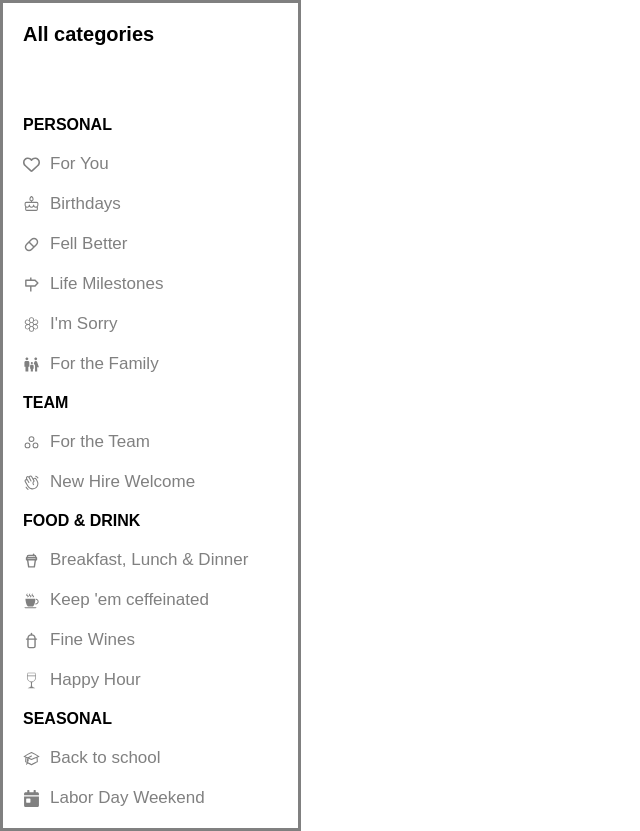
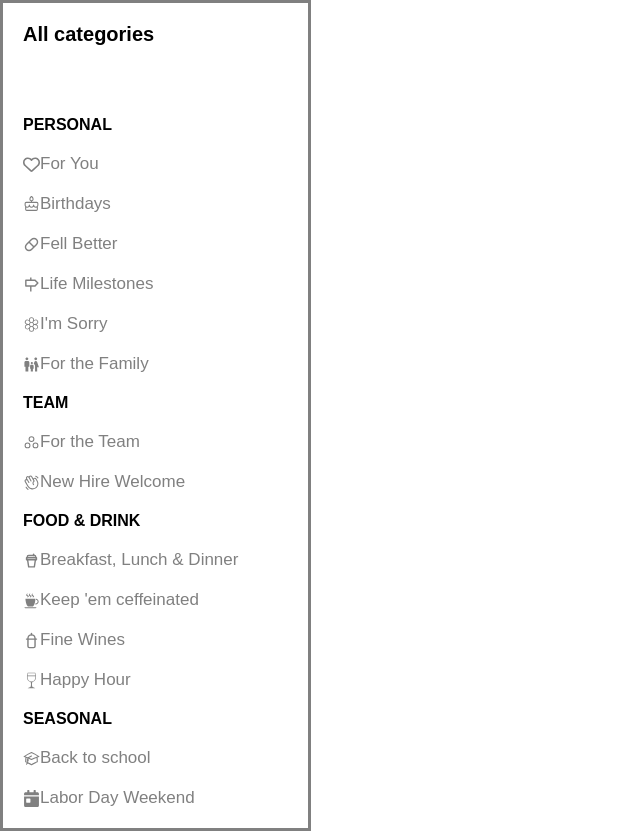
Before and after one commit to ayhan-gadjibalayev/online-store, a React (Vite) app: page / in a window 1280 px wide. Shown: the whole page, without its empty margins (0-640 px from the left). Built offline with nearby package versions, Linux system fonts and the light colour scheme.

Commit message:
теперь точно все

```diff
--- a/src/component/AllCategories/CategoryBlock.css
+++ b/src/component/AllCategories/CategoryBlock.css
@@ -4,6 +4,7 @@
     align-items: center;
     width: 255px;
     padding: 10px;
+    margin-right: 10px;
     font-size: 17px;
     color: grey;
 }
--- a/src/component/AllCategories/CategoryBlock.jsx
+++ b/src/component/AllCategories/CategoryBlock.jsx
@@ -8,7 +8,7 @@ export default function CategoryBlock(props) {
       <b className="title">{categoryName}</b>
       {(categories || []).map(({ icon, id, categoryItem }) => (
         <span key={id} className="personal-item">
-          {React.cloneElement(icon, { style: { marginRight: 10 } })} {categoryItem}
+          {React.cloneElement(icon,)} {categoryItem}
         </span>
       ))}
     </div>
```
